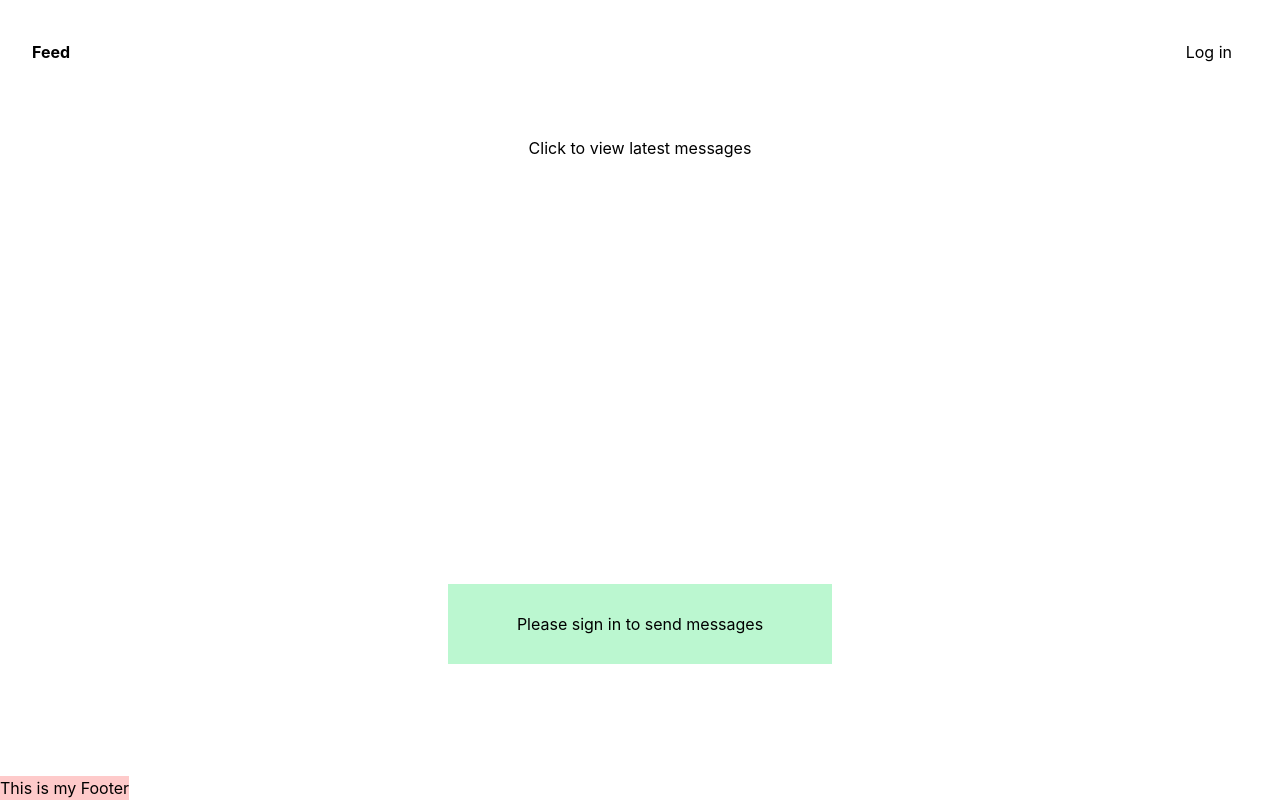
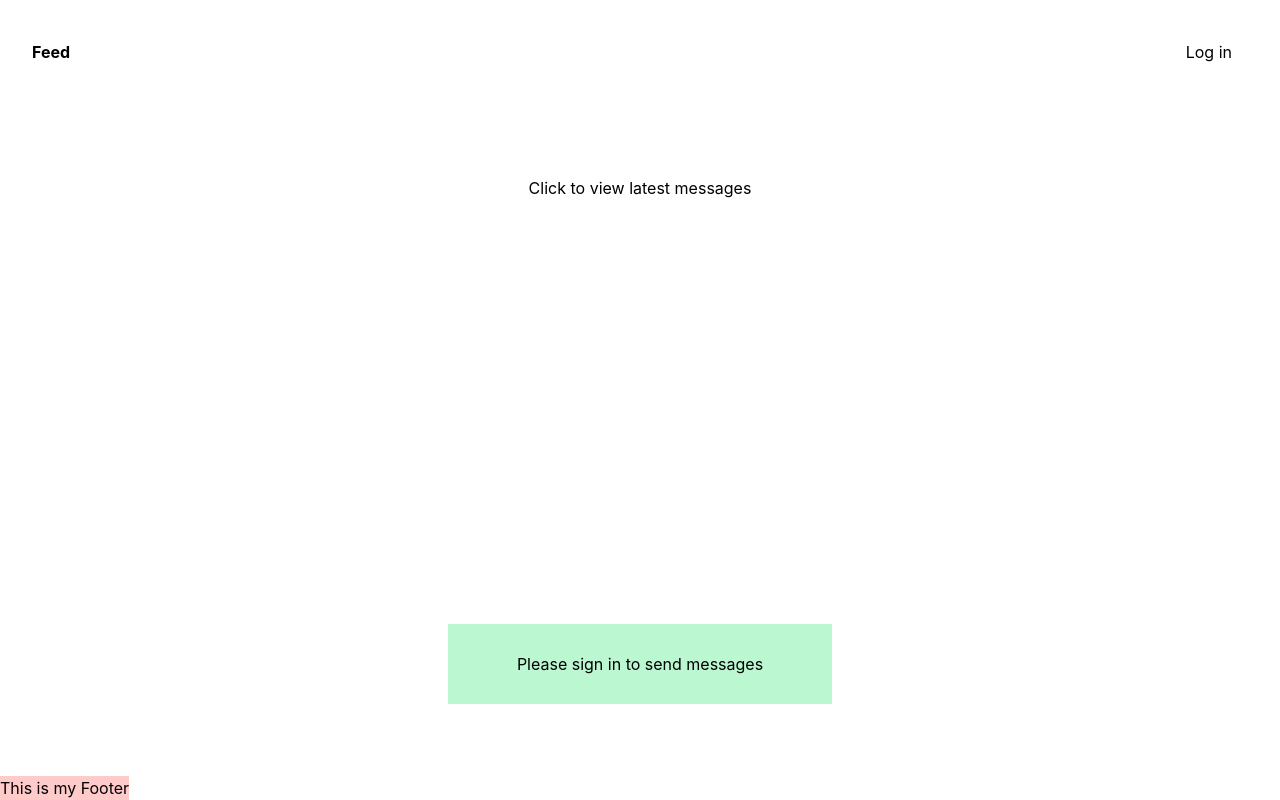
Before and after one commit to JohnArigo/chat-app, a Next.js app: page /chatroom/1 in a window 1280 px wide. Built offline with nearby package versions, Linux system fonts and the light colour scheme; no server answers; the database is empty.

Commit message:
implemented S3 bucket capes / edit profile

```diff
--- a/pages/chatroom/[id].tsx
+++ b/pages/chatroom/[id].tsx
@@ -98,8 +98,6 @@ export default function ChatRoom({ messages }: any) {
       setMessageData?.((prevState: any) => {
         return [...prevState, userMessage];
       });
-      //sets SWR message source state holder
-
       //resets current message holder
       setuserMessage((prevState) => {
         return {
@@ -122,7 +120,7 @@ export default function ChatRoom({ messages }: any) {
 
   return (
     <main className="w-screen h-screen flex flex-col justify-center items-center">
-      <button className=" cursor-pointer" onClick={() => bottomClick()}>
+      <button className="cursor-pointer  mt-20" onClick={() => bottomClick()}>
         Click to view latest messages
       </button>
       <section className="bg-white rounded-md h-96 w-96 flex flex-wrap items-end overflow-y-auto">
@@ -137,9 +135,10 @@ export default function ChatRoom({ messages }: any) {
 
           return (
             <div className={messageContainer()} key={message.id}>
-              <h1 className="ml-2 w-14 h-14 flex justify-center items-center rounded-full bg-orange-700">
-                {session?.user?.name![0]}
-              </h1>
+              <img
+                className="ml-2 w-10 h-10 flex justify-center items-center rounded-full "
+                src={userImage()}
+              />
 
               <h1 className=" w-56 h-20 max-h-48 bg-slate-600 ml-2 rounded-md overflow-y-auto overflow-x-hidden">
                 {message.message}
```
